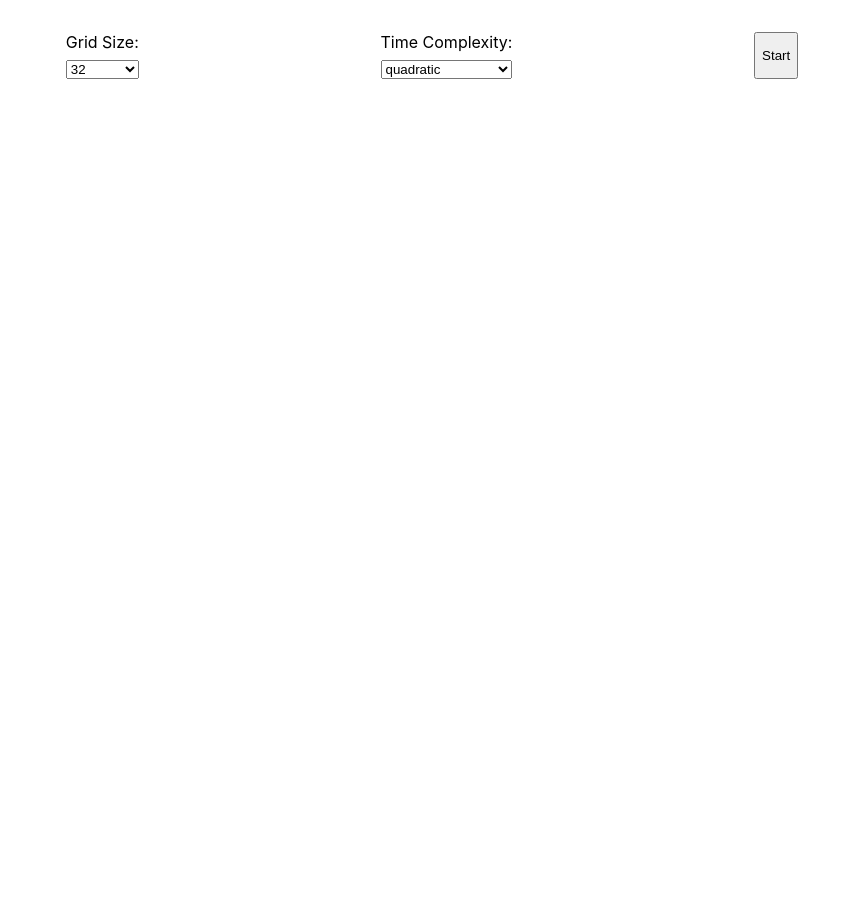
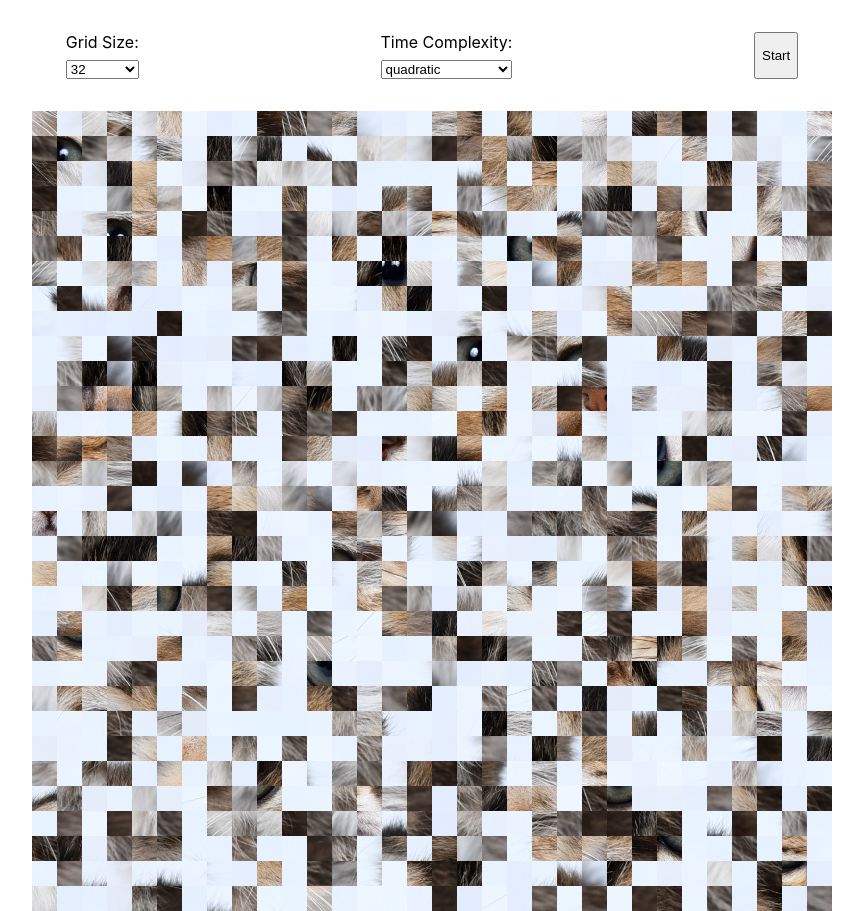
Before and after one commit to rayy-lo/pixel-sorting, a React (Create React App) app: page / in a window 1280 px wide. Shown: the whole page, without its empty margins (208-1071 px from the left). Built offline with nearby package versions, Linux system fonts and the light colour scheme.

Commit message:
Refactored to use forwardRef Canvas

```diff
--- a/src/containers/App.tsx
+++ b/src/containers/App.tsx
@@ -3,20 +3,22 @@ import "../styles/App.css";
 import { Canvas } from "./Canvas/Canvas";
 import kittenImg from "../assets/kitten.jpg";
 import { useRef, useState } from "react";
+import { useCanvas } from "../hooks/useCanvas";
 
 function App() {
   const [canvasConfig, setCanvasConfig] = useState({
-    numOfSquaresPerSide: "32",
+    numOfSquaresPerSide: 32,
     timeComplexity: "quadratic",
   });
   const [isSorting, setIsSorting] = useState(false);
 
-  const canvasRef = useRef(null);
+  const canvasRef = useCanvas(kittenImg, canvasConfig.numOfSquaresPerSide);
 
   const handleChange = (event: React.ChangeEvent<HTMLSelectElement>) => {
+    const value = event.target.value;
     setCanvasConfig({
       ...canvasConfig,
-      [event.target.name]: event.target.value,
+      [event.target.name]: Number(value) ? Number(value) : value,
     });
   };
 
@@ -31,12 +33,7 @@ function App() {
         sortImage={sortImage}
         isSorting={isSorting}
       />
-      <Canvas
-        ref={canvasRef}
-        canvasConfig={canvasConfig}
-        isSorting={isSorting}
-        imageSrc={kittenImg}
-      />
+      <Canvas ref={canvasRef} isSorting={isSorting} />
     </div>
   );
 }
--- a/src/containers/Canvas/Canvas.tsx
+++ b/src/containers/Canvas/Canvas.tsx
@@ -1,5 +1,4 @@
 import { forwardRef } from "react";
-import { useCanvas } from "../../hooks/useCanvas";
 import styles from "../../styles/modules/Canvas.module.css";
 
 interface CanvasProp {
@@ -13,11 +12,6 @@ interface CanvasProp {
    * @defaultValue 800
    */
   height?: number;
-  imageSrc: string;
-  canvasConfig: {
-    numOfSquaresPerSide: string;
-    timeComplexity: string;
-  };
   /**
    * If canvas is in process of sorting
    */
@@ -27,12 +21,8 @@ interface CanvasProp {
 export type Ref = HTMLCanvasElement;
 
 export const Canvas = forwardRef<Ref, CanvasProp>(
-  ({ imageSrc, canvasConfig, width = 800, height = 800 }, ref) => {
+  ({ width = 800, height = 800 }, ref) => {
     const { container, canvas } = styles;
-    // const canvasRef = useCanvas(
-    //   imageSrc,
-    //   parseInt(canvasConfig.numOfSquaresPerSide)
-    // );
 
     return (
       <div className={container}>
```
